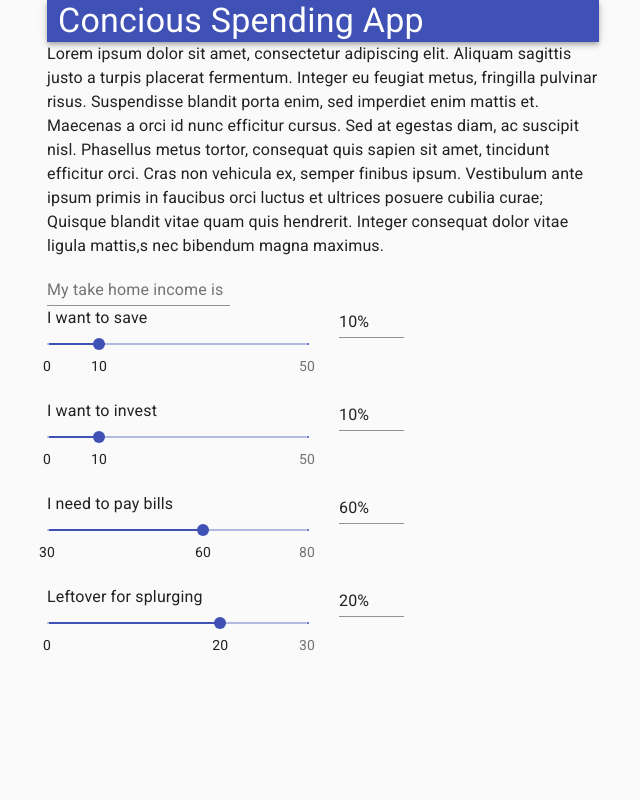
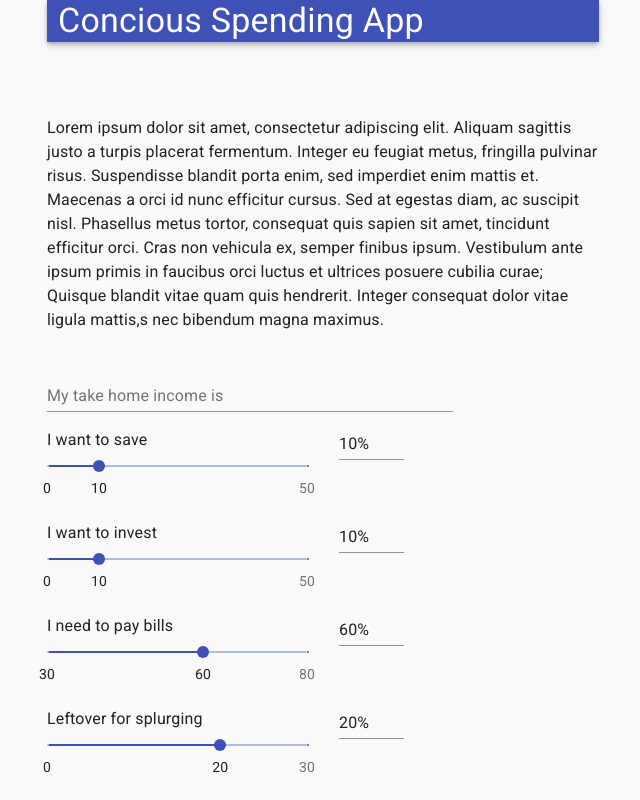
Before and after one commit to skellas/concious-spending, a React (Create React App) app: page / in a window 1280 px wide. Shown: the whole page, without its empty margins (317-957 px from the left). Built offline with nearby package versions, Linux system fonts and the light colour scheme.

Commit message:
Add spacing to main app landing

```diff
--- a/src/App.js
+++ b/src/App.js
@@ -3,7 +3,7 @@ import Container from '@material-ui/core/Container';
 import Typography from '@material-ui/core/Typography';
 import AppBar from '@material-ui/core/AppBar'
 import Box from '@material-ui/core/Box'
-import { TextField } from '@material-ui/core';
+import { TextField, Grid } from '@material-ui/core';
 import PercentageInput from './components/PercentageInput';
 
 function App() {
@@ -17,14 +17,22 @@ function App() {
   `;
   return (
     <Container maxWidth='sm'>
-      <AppBar position='static'>
-        <Typography variant='h4' style={{ marginLeft: '2%' }}>Concious Spending App</Typography>
-      </AppBar>
-      <Box>
-        <Typography>{headerCopy}</Typography>
+      <Grid container direction='column' spacing={4} >
+        <Grid item>
+          <AppBar position='static'>
+            <Typography variant='h4' style={{ marginLeft: '2%' }}>Concious Spending App</Typography>
+          </AppBar>
+        </Grid>
+        <Grid item>
+          <Typography>{headerCopy}</Typography>
+        </Grid>
 
-        <form>
-          <TextField id='income' label='My take home income is' />
+        <Grid item>
+          <Grid container direction='row' spacing={4}>
+            <Grid item xs={9}>
+              <TextField fullWidth id='income' label='My take home income is' />
+            </Grid>
+          </Grid>
           <PercentageInput id='savings-slider' label='I want to save'
             minimumValue={0} maximumValue={50} defaultValue={10}
           />
@@ -37,8 +45,8 @@ function App() {
           <PercentageInput id='splurge-slider' label='Leftover for splurging'
             minimumValue={0} maximumValue={30} defaultValue={20}
           />
-        </form>
-      </Box>
+        </Grid>
+      </Grid>
     </Container>
   );
 }
```
